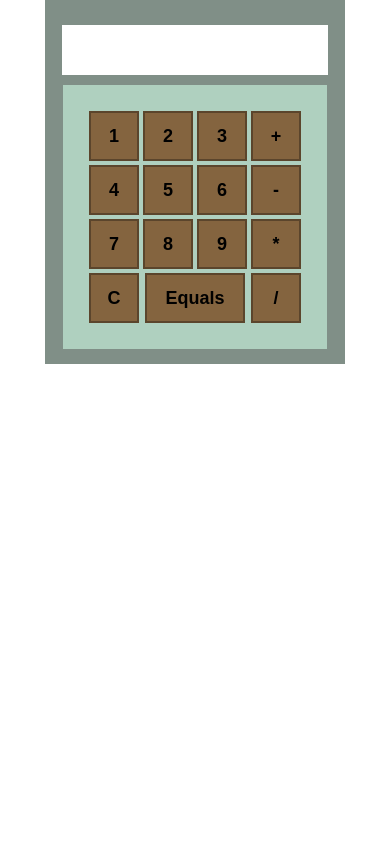
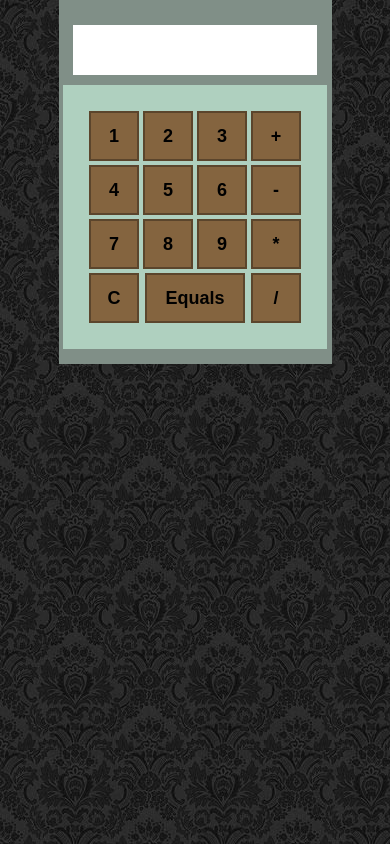
Before and after one commit to enes-tasbasi/JSCalculator, a plain HTML site: page index.html in a window 390 px wide. Drawn offline with Linux system fonts and the light colour scheme.

Commit message:
add a background image

```diff
--- a/css/styles.css
+++ b/css/styles.css
@@ -7,12 +7,21 @@ html, body {
   height: 100%;
   margin: 0 auto;
   text-align: center;
+  background-image: url("../imgs/pattern-13.jpg");
 }
 
 .container {
   background-color: #808F87;
   width: 300px;
   margin: auto;
+}
+
+@media only screen and (max-width: 768px) {
+
+    .container {
+      width: 70%;
+
+    }
 }
 
 .container {
--- a/script.js
+++ b/script.js
@@ -43,6 +43,7 @@ function equClick() {
 		if(equSet == false) {
 			equation = this.value;
 			equSet = true;
+
 			test();
 		} else {
 
```
Also changed, not shown: index.html (+3 -0 lines), New Bitmap Image.bmp (added), imgs/pattern-13.jpg (added).
